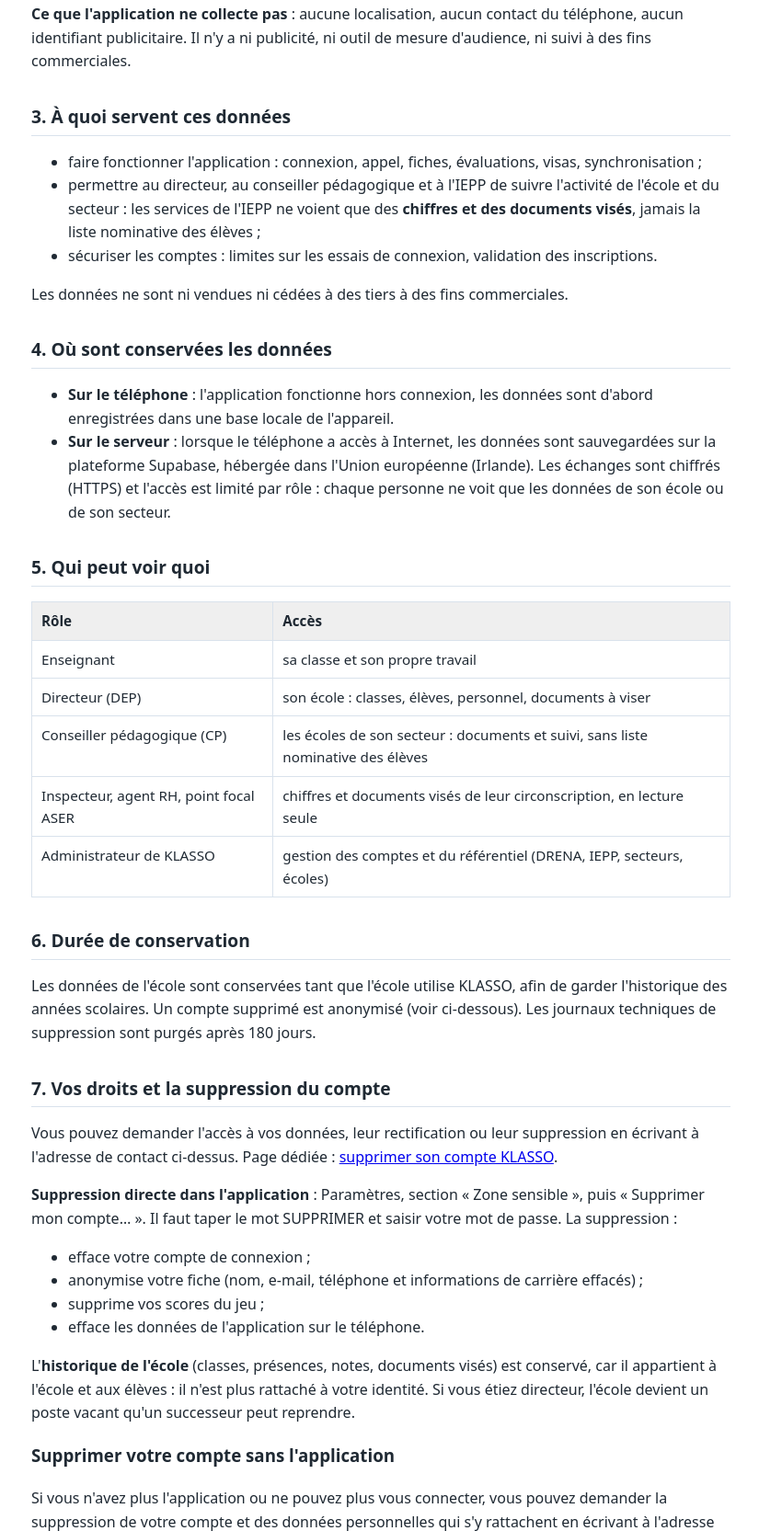
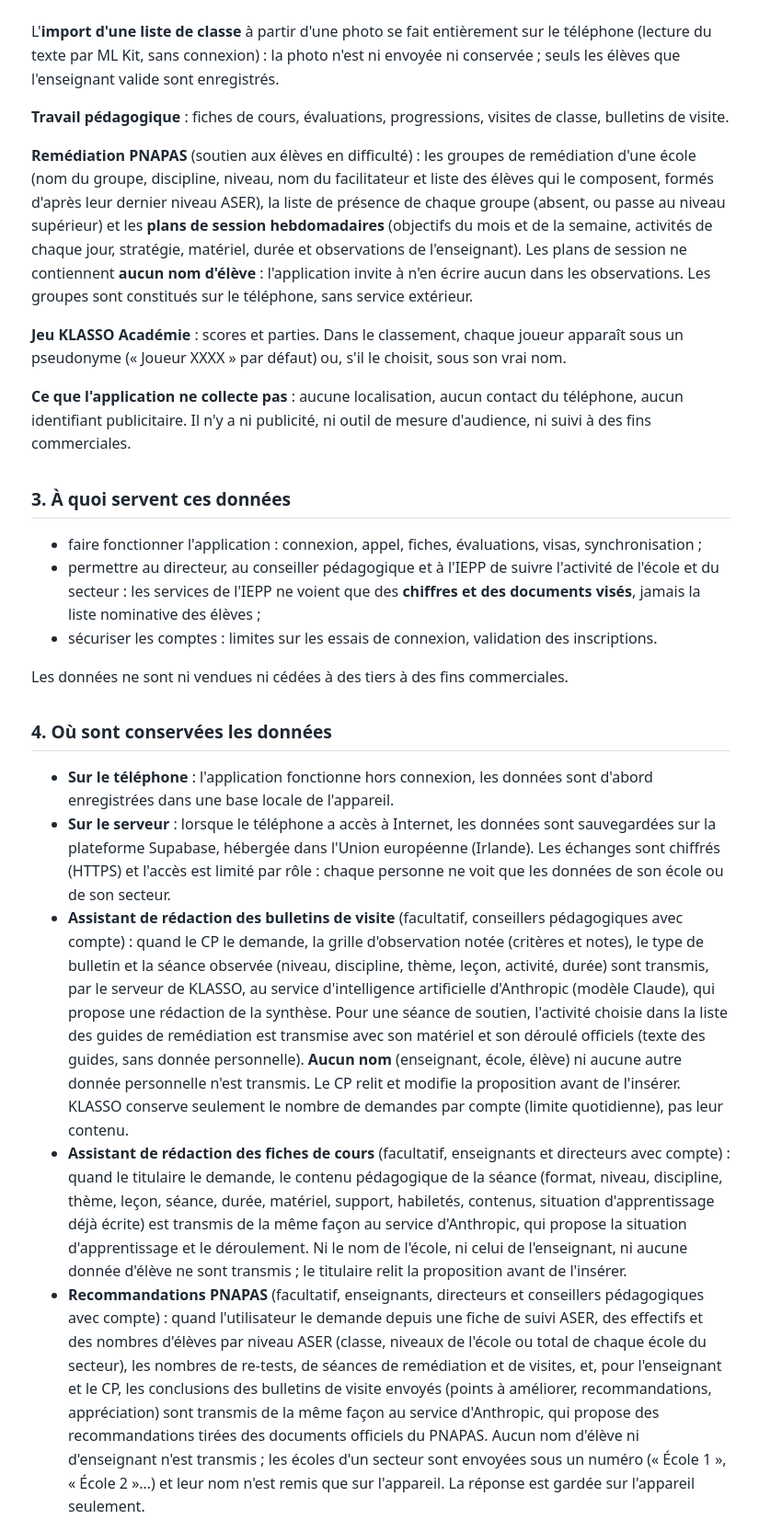
Before and after one commit to armson2009/klasso-public, a plain HTML site: page index.html in a window 1280 px wide. Shown: the part 985-2650 px from the top of the page at 92% size, without its empty margins (226-1051 px from the left). Drawn offline with Linux system fonts and the light colour scheme.

Commit message:
Politique de confidentialité du 25/11/2026 : remédiation, plans de session, assistants, signatures, Service Pédagogie
Reprend le texte du dépôt KLASSO (docs/site/index.html) en gardant l'éditeur, le contact,
l'avis d'indépendance et le lien vers la page de suppression de compte propres à ce site.

Co-Authored-By: Claude Sonnet 5.5 <noreply@anthropic.com>
Claude-Session: https://claude.ai/code/session_017z2Hj84jz49Ze4UKmZhsNY

```diff
--- a/index.html
+++ b/index.html
@@ -24,7 +24,7 @@
 <body>
 <main>
 <h1>Politique de confidentialité de KLASSO</h1>
-<p>Version du 05/10/2026.</p>
+<p>Version du 25/11/2026.</p>
 <p>KLASSO est une application pour l'école primaire ivoirienne : appel, fiches de cours,
 évaluations, suivi des élèves et du personnel, à l'usage des directeurs d'école (DEP), des
 conseillers pédagogiques (CP), des enseignants et des services de l'IEPP.</p>
@@ -33,18 +33,26 @@ conseillers pédagogiques (CP), des enseignants et des services de l'IEPP.</p>
 <p>KLASSO est une application indépendante, éditée à titre personnel, sans lien officiel avec le ministère, la DRENA ou l'IEPP.</p>
 <h2>1. Qui utilise l'application</h2>
 <p>Seuls des adultes ont un compte : directeur, conseiller pédagogique, enseignant, point focal ASER,
-inspecteur, agent RH. <strong>Les élèves n'ont pas de compte et n'utilisent pas l'application.</strong> Leurs
+inspecteur, agent RH, service Examens et Concours, service Pédagogie. <strong>Les élèves n'ont pas de compte et n'utilisent pas l'application.</strong> Leurs
 données sont saisies par l'école.</p>
 <h2>2. Données collectées</h2>
 <p><strong>Compte et profil professionnel</strong> : nom, adresse e-mail, numéro de téléphone, rôle, école et secteur
 de rattachement, mot de passe (conservé uniquement sous forme chiffrée, jamais lisible).
 Pour les enseignants et directeurs : sexe, matricule, diplômes et formations, corps et grade,
-dates de carrière, signature (image) utilisée pour viser les documents.</p>
+dates de carrière, signature (image) utilisée pour viser les documents. La signature est aussi gardée dans un espace privé du serveur (visible de son seul propriétaire) pour la retrouver sur chacun de ses téléphones ; celle d'un Inspecteur n'est lue que par le CP et l'enseignant des bulletins qu'il a visés.</p>
 <p><strong>Données des élèves</strong>, saisies par l'école : nom et prénoms, date de naissance, sexe, matricule,
 noms du père, de la mère ou du tuteur, téléphone et adresse du tuteur, classe et inscriptions, présences,
 notes et décisions de fin d'année, résultats ASER, et les éventuelles pièces jointes au dossier (extrait de naissance, pièce d'identité d'un parent,
-certificat médical). Ces fichiers sont stockés dans un espace privé, accessible seulement à l'école concernée.</p>
+certificat médical). Ces fichiers sont stockés dans un espace privé, accessible seulement à l'école concernée.
+La <strong>photo d'identité</strong> de l'élève, quand l'école l'ajoute, est envoyée dans un autre espace privé ; elle ne sert qu'à l'école et, pour les élèves de CM2 inscrits à un examen (CEPE), au service Examens et Concours de l'IEPP, pour imprimer la fiche de table.</p>
+<p>L'<strong>import d'une liste de classe</strong> à partir d'une photo se fait entièrement sur le téléphone (lecture du texte par ML Kit, sans connexion) : la photo n'est ni envoyée ni conservée ; seuls les élèves que l'enseignant valide sont enregistrés.</p>
 <p><strong>Travail pédagogique</strong> : fiches de cours, évaluations, progressions, visites de classe, bulletins de visite.</p>
+<p><strong>Remédiation PNAPAS</strong> (soutien aux élèves en difficulté) : les groupes de remédiation d'une école (nom du groupe,
+discipline, niveau, nom du facilitateur et liste des élèves qui le composent, formés d'après leur dernier niveau
+ASER), la liste de présence de chaque groupe (absent, ou passe au niveau supérieur) et les <strong>plans de session
+hebdomadaires</strong> (objectifs du mois et de la semaine, activités de chaque jour, stratégie, matériel, durée et
+observations de l'enseignant). Les plans de session ne contiennent <strong>aucun nom d'élève</strong> : l'application invite à
+n'en écrire aucun dans les observations. Les groupes sont constitués sur le téléphone, sans service extérieur.</p>
 <p><strong>Jeu KLASSO Académie</strong> : scores et parties. Dans le classement, chaque joueur apparaît sous un pseudonyme
 (« Joueur XXXX » par défaut) ou, s'il le choisit, sous son vrai nom.</p>
 <p><strong>Ce que l'application ne collecte pas</strong> : aucune localisation, aucun contact du téléphone, aucun
@@ -66,6 +74,27 @@ commerciales.</p>
 <li><strong>Sur le serveur</strong> : lorsque le téléphone a accès à Internet, les données sont sauvegardées sur la
   plateforme Supabase, hébergée dans l'Union européenne (Irlande). Les échanges sont chiffrés (HTTPS) et l'accès
   est limité par rôle : chaque personne ne voit que les données de son école ou de son secteur.</li>
+<li><strong>Assistant de rédaction des bulletins de visite</strong> (facultatif, conseillers pédagogiques avec compte) : quand le
+  CP le demande, la grille d'observation notée (critères et notes), le type de bulletin et la séance observée
+  (niveau, discipline, thème, leçon, activité, durée) sont transmis, par le serveur de KLASSO, au service d'intelligence
+  artificielle d'Anthropic (modèle Claude), qui propose une rédaction de la synthèse. Pour une séance de soutien,
+  l'activité choisie dans la liste des guides de remédiation est transmise avec son matériel et son déroulé officiels
+  (texte des guides, sans donnée personnelle). <strong>Aucun nom</strong> (enseignant,
+  école, élève) ni aucune autre donnée personnelle n'est transmis. Le CP relit et modifie la proposition avant de
+  l'insérer. KLASSO conserve seulement le nombre de demandes par compte (limite quotidienne), pas leur contenu.</li>
+<li><strong>Assistant de rédaction des fiches de cours</strong> (facultatif, enseignants et directeurs avec compte) : quand le
+  titulaire le demande, le contenu pédagogique de la séance (format, niveau, discipline, thème, leçon, séance, durée,
+  matériel, support, habiletés, contenus, situation d'apprentissage déjà écrite) est transmis de la même façon au
+  service d'Anthropic, qui propose la situation d'apprentissage et le déroulement. Ni le nom de l'école, ni celui de
+  l'enseignant, ni aucune donnée d'élève ne sont transmis ; le titulaire relit la proposition avant de l'insérer.</li>
+<li><strong>Recommandations PNAPAS</strong> (facultatif, enseignants, directeurs et conseillers pédagogiques avec compte) : quand
+  l'utilisateur le demande depuis une fiche de suivi ASER, des effectifs et des nombres d'élèves par niveau ASER
+  (classe, niveaux de l'école ou total de chaque école du secteur), les nombres de re-tests, de séances de
+  remédiation et de visites, et, pour l'enseignant et le CP, les conclusions des bulletins de visite envoyés (points
+  à améliorer, recommandations, appréciation) sont transmis de la même façon au service d'Anthropic, qui propose des
+  recommandations tirées des documents officiels du PNAPAS. Aucun nom d'élève ni d'enseignant n'est transmis ; les
+  écoles d'un secteur sont envoyées sous un numéro (« École 1 », « École 2 »…) et leur nom n'est remis que sur
+  l'appareil. La réponse est gardée sur l'appareil seulement.</li>
 </ul>
 <h2>5. Qui peut voir quoi</h2>
 <table>
@@ -78,7 +107,7 @@ commerciales.</p>
 <tbody>
 <tr>
 <td>Enseignant</td>
-<td>sa classe et son propre travail</td>
+<td>sa classe et son propre travail ; s'il est désigné facilitateur de remédiation par son directeur : les classes PNAPAS (CE1 à CM2) de son école et leurs élèves, pour composer ses groupes, et les groupes qui lui sont confiés</td>
 </tr>
 <tr>
 <td>Directeur (DEP)</td>
@@ -86,11 +115,19 @@ commerciales.</p>
 </tr>
 <tr>
 <td>Conseiller pédagogique (CP)</td>
-<td>les écoles de son secteur : documents et suivi, sans liste nominative des élèves</td>
+<td>les écoles de son secteur : documents et suivi, sans liste nominative des élèves ; les plans de session de remédiation de ces écoles (sans nom d'élève, seulement le nombre d'élèves par groupe)</td>
+</tr>
+<tr>
+<td>Service Examens et Concours de l'IEPP</td>
+<td>pour les seuls candidats d'un examen (CM2) : nom, prénoms, date de naissance, sexe, matricule, école, photo. Aucun contact des parents</td>
+</tr>
+<tr>
+<td>Service Pédagogie de l'IEPP</td>
+<td>les bulletins de visite de classe et les fiches de suivi mensuelles des CP de son IEPP, <strong>une fois visés par l'Inspecteur</strong>, en lecture seule, avec les noms des enseignants et des conseillers et les signatures de l'Inspecteur et des CP. Aucune liste nominative d'élèves</td>
 </tr>
 <tr>
 <td>Inspecteur, agent RH, point focal ASER</td>
-<td>chiffres et documents visés de leur circonscription, en lecture seule</td>
+<td>chiffres et documents visés de leur circonscription, en lecture seule ; l'Inspecteur lit aussi les bulletins de visite de classe des CP de son IEPP pour les viser ; l'Inspecteur et l'agent RH lisent les plans de session de remédiation des écoles de leur IEPP (sans nom d'élève)</td>
 </tr>
 <tr>
 <td>Administrateur de KLASSO</td>
```
